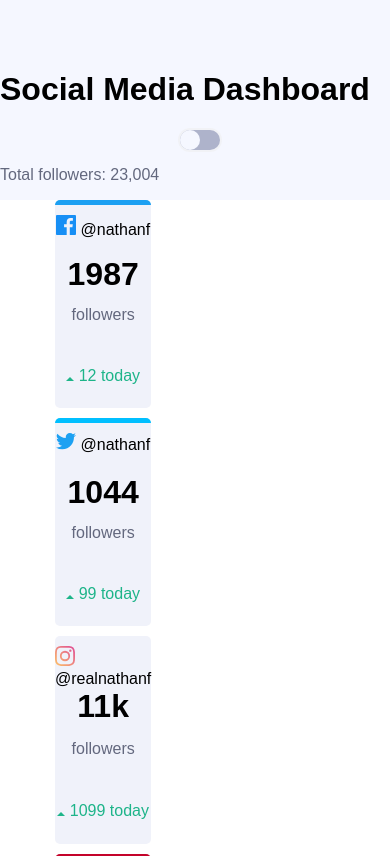
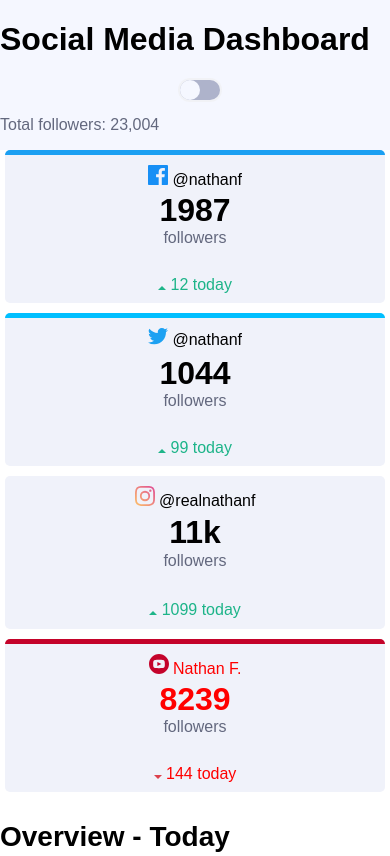
Before and after one commit to moilu/css-dashboard, a plain HTML site: page dashboard.html in a window 390 px wide. Shown: the top 856 px of the page. Drawn offline with Linux system fonts and the light colour scheme; files that its build step writes are made by us from their sources; files whose address does not match are found by name.

Commit message:
Responsive terminado

```diff
--- a/css/media-queries.css
+++ b/css/media-queries.css
@@ -1,4 +1,9 @@
 @media (max-width: 900px) {
+
+    header h1 {
+        padding: 0;
+        width: fit-content;
+    }
 
     .toggle-button + label {
         grid-column: 2;
@@ -7,9 +12,9 @@
     }
     .social-media-totals {
         display: grid;
+        grid-template-columns: 1fr;
         grid-template-rows: repeat(4, 1fr);
-        margin-left: 50px;
-        margin-right: 50px;
+        margin: 0;
         width: 100%;
     }
     .media-container{
@@ -35,4 +40,6 @@
         grid-column: 1;
         grid-row: 4;
     }
+
+
 }
```
